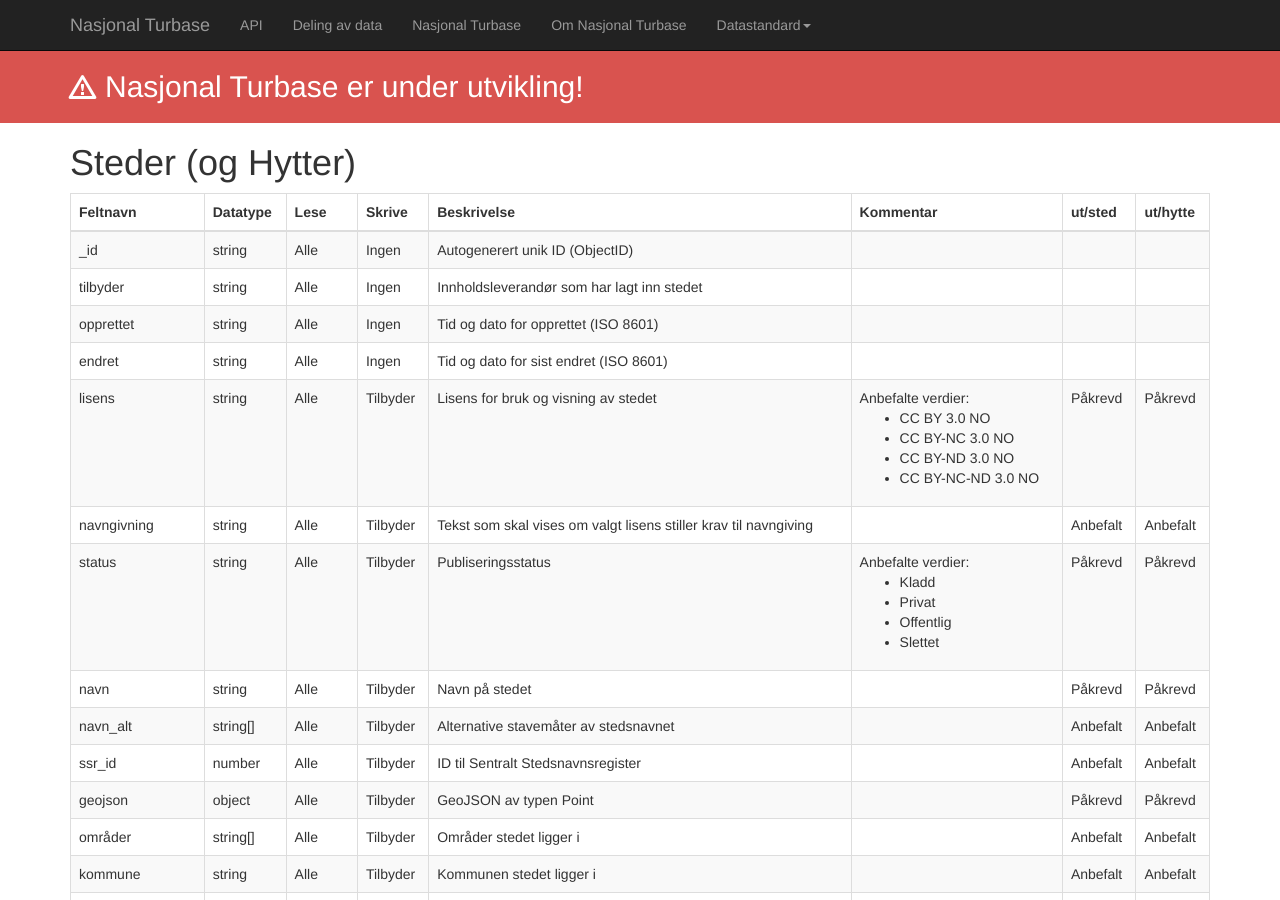
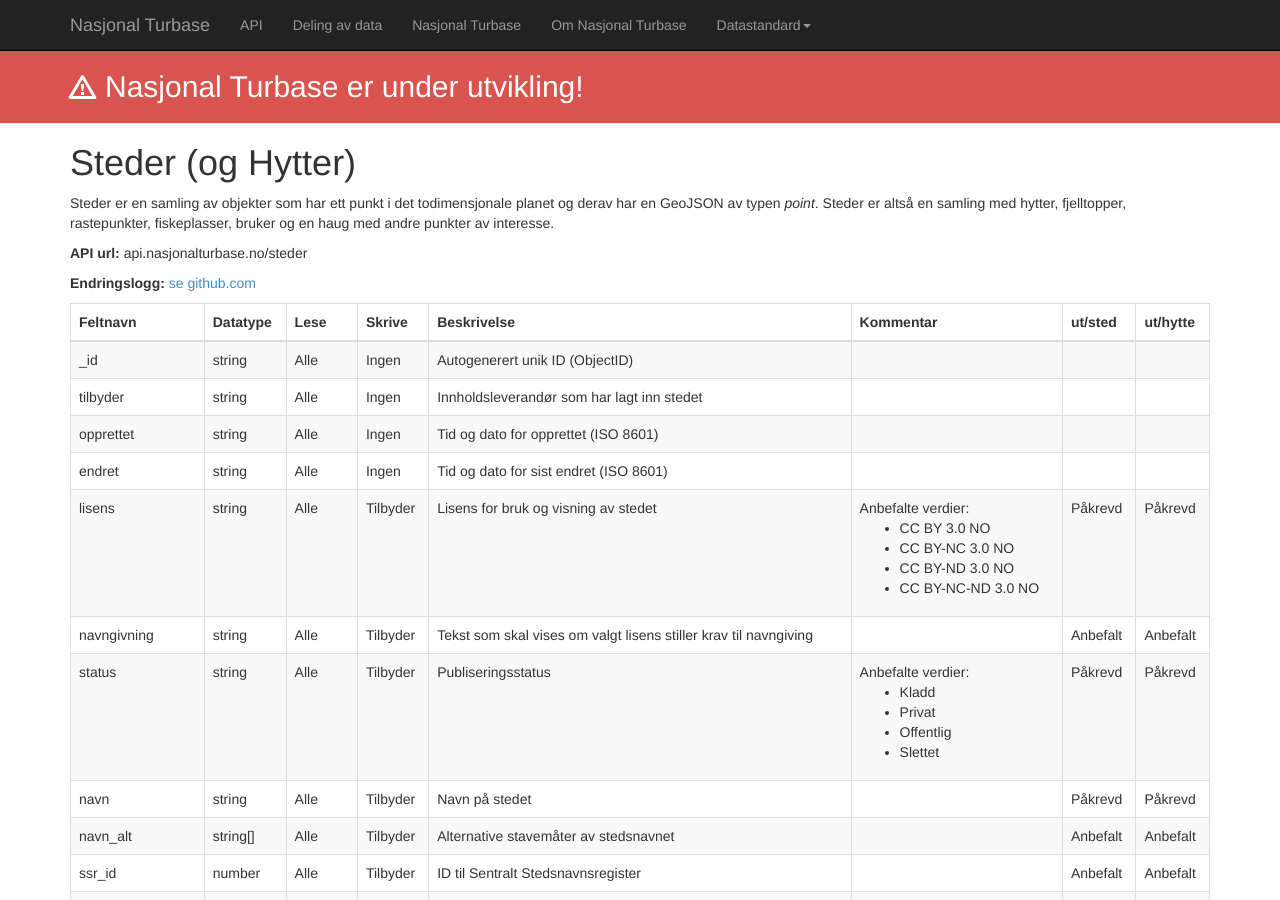
Before and after one commit to Turbasen/www.nasjonalturbase.no, a Jekyll site: the page built from data/steder.html, in a window 1280 px wide and 900 px high. Built offline with Jekyll 4.4.1, drawn with Linux system fonts in a browser that asks for light colours; nearby versions of some CDN libraries; Markdown is read by kramdown in place of the engine named in the settings.

Commit message:
Add metadata about steder

```diff
--- a/data/steder.html
+++ b/data/steder.html
@@ -6,6 +6,16 @@
 ---
 
 <h1>Steder (og Hytter)</h1>
+
+<p>Steder er en samling av objekter som har ett punkt i det todimensjonale
+planet og derav har en GeoJSON av typen <em>point</em>. Steder er altså en
+samling med hytter, fjelltopper, rastepunkter, fiskeplasser, bruker og en haug
+med andre punkter av interesse.</p>
+
+<p><strong>API url:</strong> api.nasjonalturbase.no/steder</p>
+
+<p><strong>Endringslogg:</strong> <a
+  href="https://github.com/Turistforeningen/www.nasjonalturbase.no/commits/gh-pages/_data/steder.yml">se github.com</a></p>
 
 <div class="table-responsive">
   <table class="table table-bordered table-striped table-hover">
```
